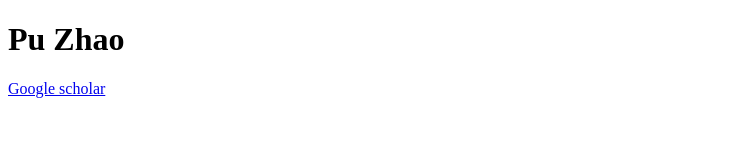
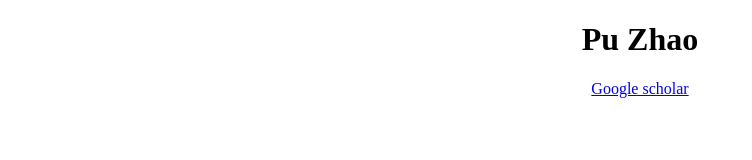
Before and after one commit to zhaopu7/zhaopu7.github.io, a plain HTML site: page index.html in a window 1280 px wide. Shown: the whole page, without its empty margins (0-752 px from the left). Drawn offline with Linux system fonts and the light colour scheme.

Commit message:
Update index.html

```diff
--- a/index.html
+++ b/index.html
@@ -1,7 +1,9 @@
 <!DOCTYPE html>
 <html>
 <body>
-<h1>Pu Zhao</h1>
-  <p> <a href="https://scholar.google.com/citations?user=G3kyd-MAAAAJ"> Google scholar </a> </p>
+  <div style="width:1000px; margin: 0 auto; text-align:center">
+    <h1>Pu Zhao</h1>
+    <p> <a href="https://scholar.google.com/citations?user=G3kyd-MAAAAJ"> Google scholar </a> </p>
+  </div>
 </body>
 </html>
```
